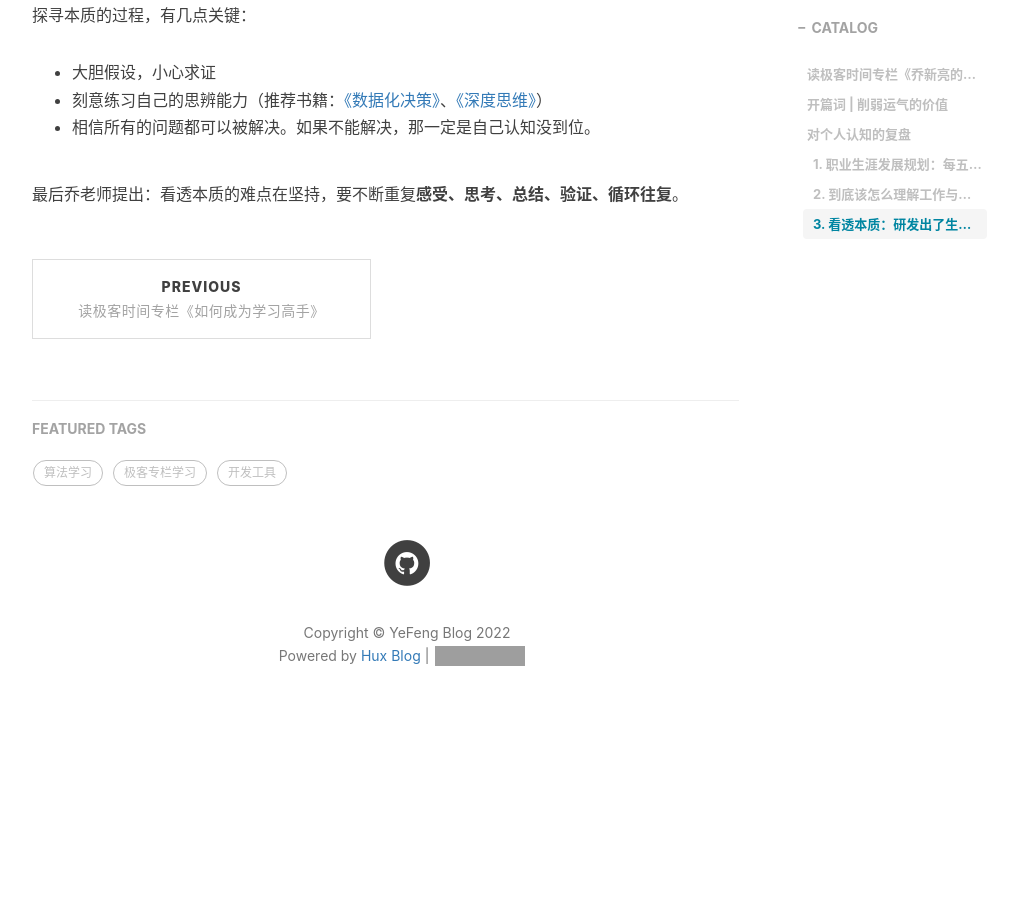
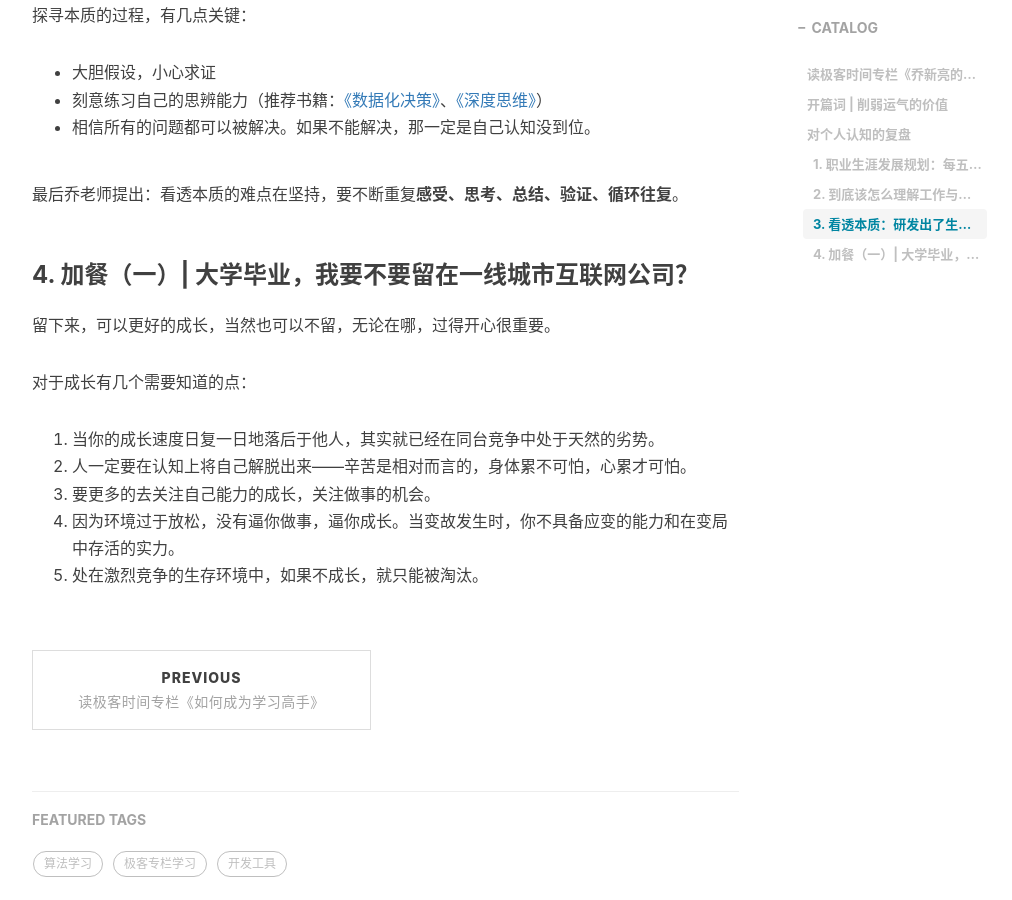
Before and after one commit to 95cc/95cc.github.io, a Jekyll site: the page built from _posts/2022/2022-02-15-极客专栏学习《乔新亮的 CTO 成长复盘》.md, in a window 1280 px wide and 900 px high, scrolled down 2486 px. Shown: the whole window, without its empty margins (233-1245 px from the left). Built offline with Jekyll 4.4.1, drawn with Linux system fonts in a browser that asks for light colours; nearby versions of some CDN libraries; comment, search, counter and statistics services are not loaded; before the commit the page ends 3246 px from its top, so only the background shows below that; grey boxes are pictures that could not be loaded.

Commit message:
【笔记】极客时间专栏《乔新亮的 CTO 成长复盘》：第4节 加餐（一）| 大学毕业，我要不要留在一线城市互联网公司？

```diff
--- a/_posts/2022/2022-02-15-极客专栏学习《乔新亮的 CTO 成长复盘》.md
+++ b/_posts/2022/2022-02-15-极客专栏学习《乔新亮的 CTO 成长复盘》.md
@@ -69,3 +69,13 @@ tags:
   * 相信所有的问题都可以被解决。如果不能解决，那一定是自己认知没到位。
 
   最后乔老师提出：看透本质的难点在坚持，要不断重复**感受、思考、总结、验证、循环往复**。
+
+### 4. 加餐（一）| 大学毕业，我要不要留在一线城市互联网公司？
+  留下来，可以更好的成长，当然也可以不留，无论在哪，过得开心很重要。
+
+  对于成长有几个需要知道的点：
+  1. 当你的成长速度日复一日地落后于他人，其实就已经在同台竞争中处于天然的劣势。
+  2. 人一定要在认知上将自己解脱出来——辛苦是相对而言的，身体累不可怕，心累才可怕。
+  3. 要更多的去关注自己能力的成长，关注做事的机会。
+  4. 因为环境过于放松，没有逼你做事，逼你成长。当变故发生时，你不具备应变的能力和在变局中存活的实力。
+  5. 处在激烈竞争的生存环境中，如果不成长，就只能被淘汰。
```
